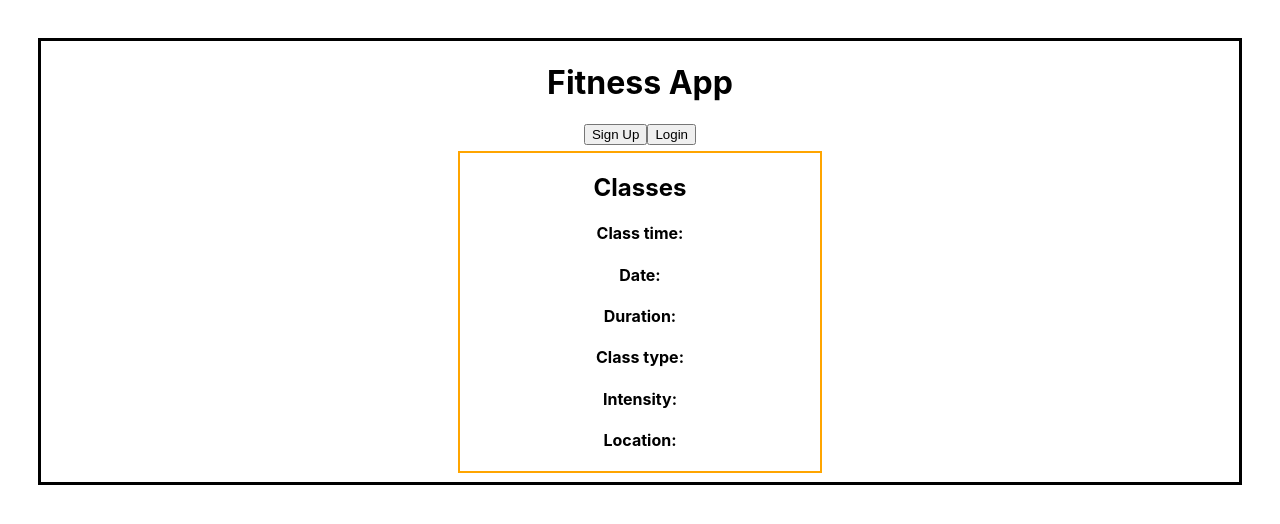
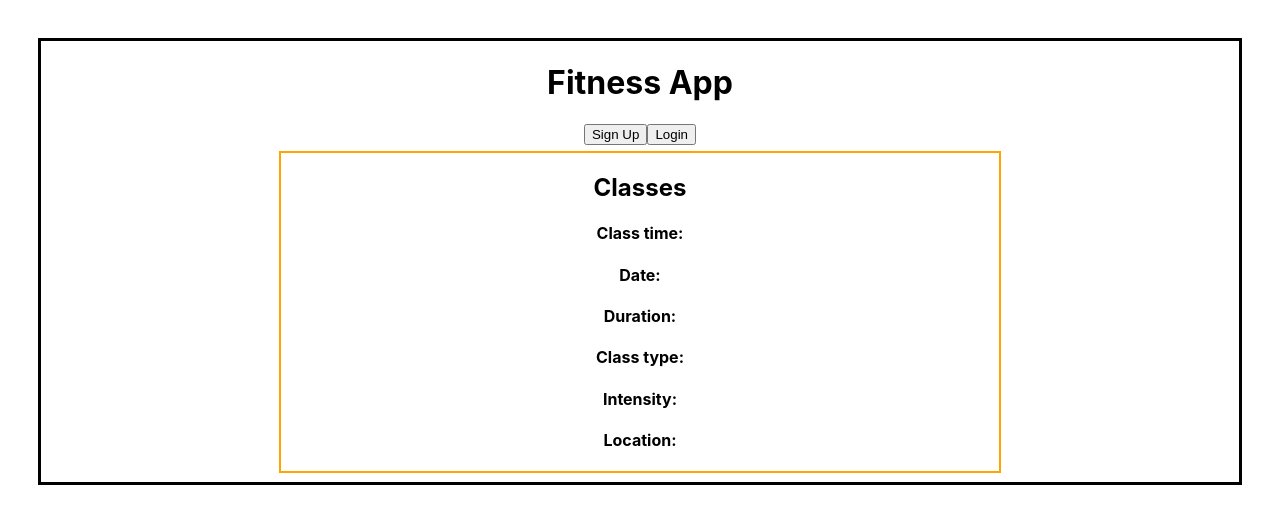
Before and after one commit to Anywhere-Fitness-3-PTCT/front-end, a React (Create React App) app in the folder client/: page / in a window 1280 px wide. Shown: the top 524 px of the page. Built offline with nearby package versions, Linux system fonts and the light colour scheme.

Commit message:
class card

```diff
--- a/client/src/App.css
+++ b/client/src/App.css
@@ -41,8 +41,12 @@
 
 .Sub-Component {
   border: 2px solid orange;
-  width: 30%;
+  width: 60%;
   margin: auto;
   margin-bottom: 9px;
   margin-top: 6px;
 }
+
+.Sub-Component2 {
+  text-align: left;
+}
--- a/client/src/App.js
+++ b/client/src/App.js
@@ -3,7 +3,7 @@ import React, { useState } from 'react';
 
 const App = () => {
   const [classes, setClasses] = useState();
-  console.log(classes);
+  // console.log(classes);
 
   return(
     <div className='App'>
@@ -27,7 +27,7 @@ const SubComp = (props) => {
 
 const SubComp2 = () => {
   return(
-    <div className='Sub-Compoonent'>
+    <div className='Sub-Compoonent2'>
       <h4>Class time: </h4>
       <h4>Date: </h4>
       <h4>Duration: </h4>
```
